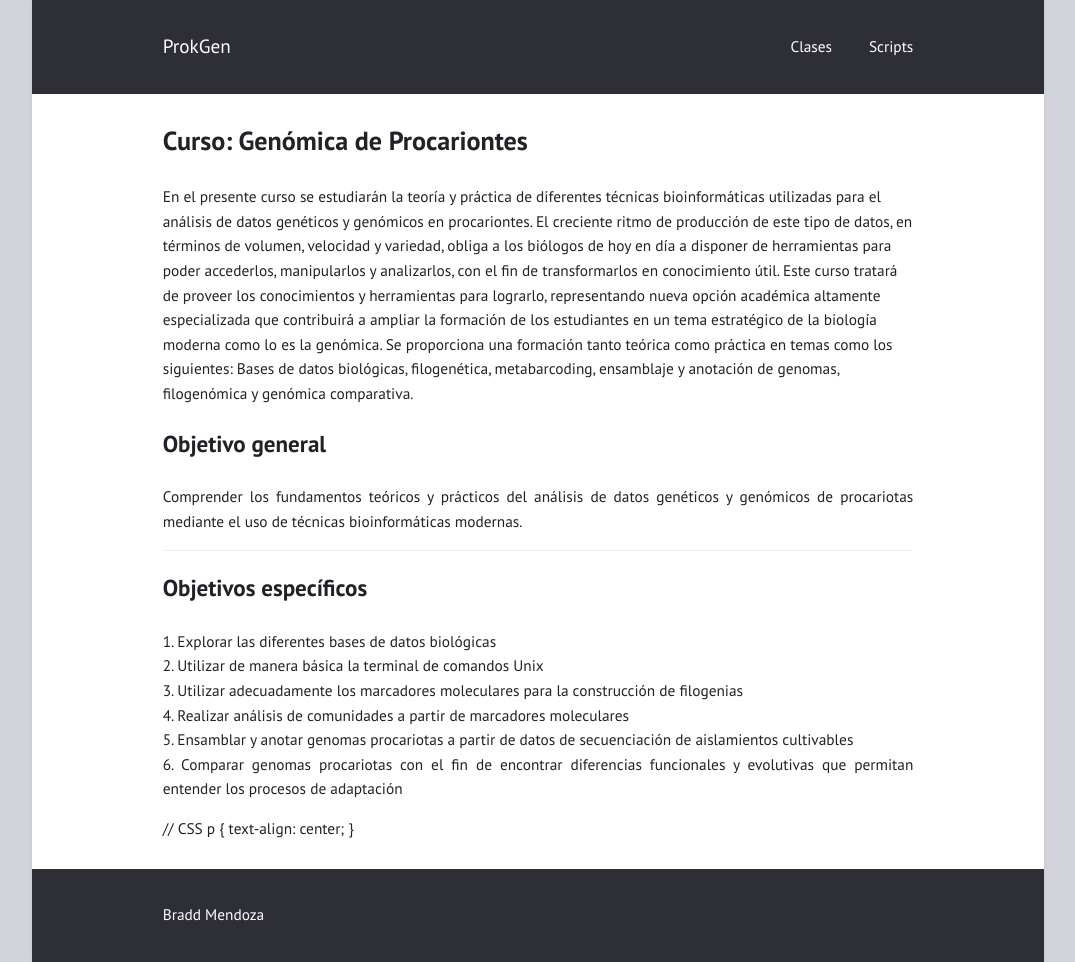
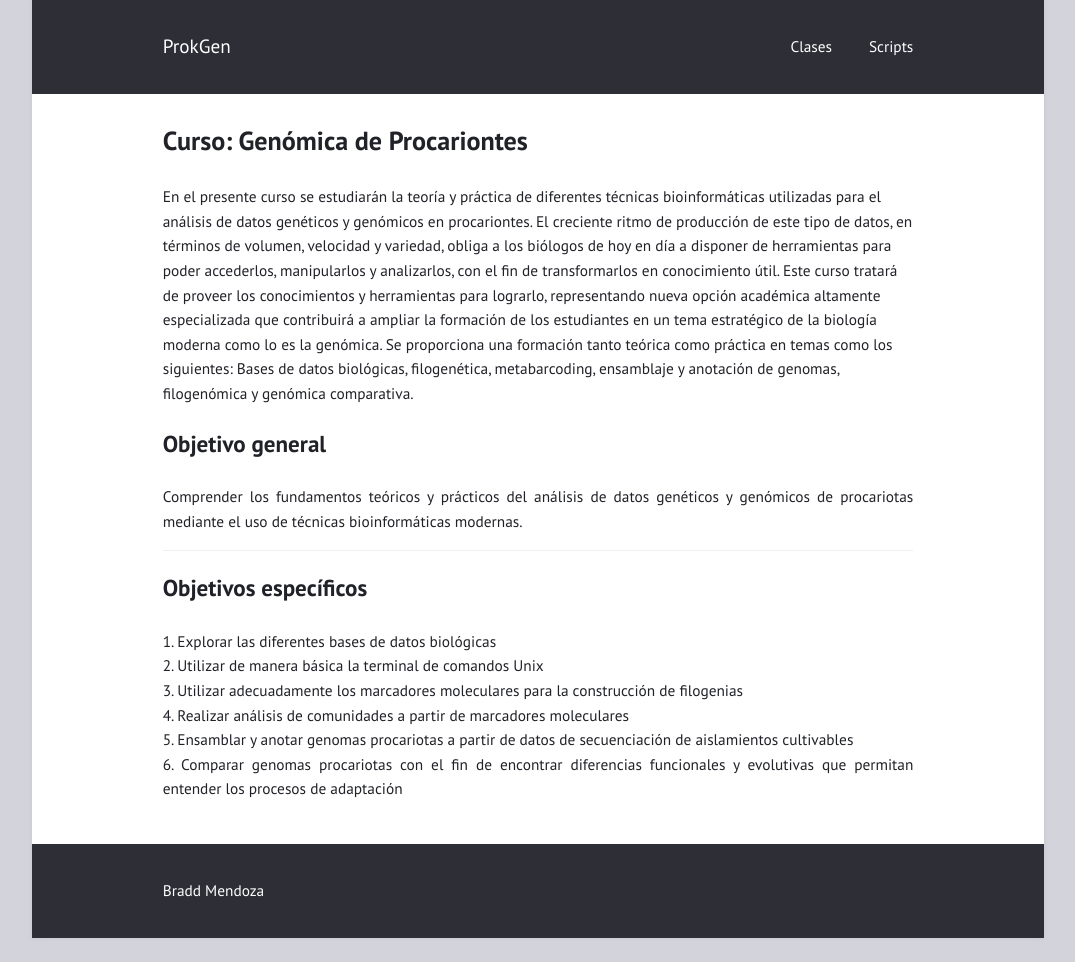
Before and after one commit to braddmg/GenPro, a Jekyll site: the page built from index.html, in a window 1280 px wide. Shown: the whole page, without its empty margins (102-1177 px from the left). Built offline with Jekyll 4.4.1, drawn with Linux system fonts in a browser that asks for light colours; after the commit the page ends 938 px from its top, so only the background shows below that.

Commit message:
Update index.html

```diff
--- a/index.html
+++ b/index.html
@@ -3,7 +3,7 @@ layout: page
 title: "Curso: Genómica de Procariontes"
 ---
 En el presente curso se estudiarán la teoría y práctica de diferentes técnicas bioinformáticas utilizadas para el análisis de datos genéticos y genómicos en procariontes. El creciente ritmo de producción de este tipo de datos, en términos de volumen, velocidad y variedad, obliga a los biólogos de hoy en día a disponer de herramientas para poder accederlos, manipularlos y analizarlos, con el fin de transformarlos en conocimiento útil. Este curso tratará de proveer los conocimientos y herramientas para lograrlo, representando nueva opción académica altamente especializada que contribuirá a ampliar la formación de los estudiantes en un tema estratégico de la biología moderna como lo es la genómica. Se proporciona una formación tanto teórica como práctica en temas como los siguientes: Bases de datos biológicas, filogenética, metabarcoding, ensamblaje y anotación de genomas, filogenómica y genómica comparativa.
-
+<html>
 <article>
   <header><h2>Objetivo general </h2></header>
   <p align="justify">Comprender los fundamentos teóricos y prácticos del análisis de datos genéticos y genómicos de procariotas mediante el uso de técnicas bioinformáticas modernas.</p>
@@ -20,8 +20,4 @@ En el presente curso se estudiarán la teoría y práctica de diferentes técnic
 6.	Comparar genomas procariotas con el fin de encontrar diferencias funcionales y evolutivas que permitan entender los procesos de adaptación  <br>
 </p>
 </article>
-
-// CSS
-p {
-  text-align: center;
-}
+</html>
```
